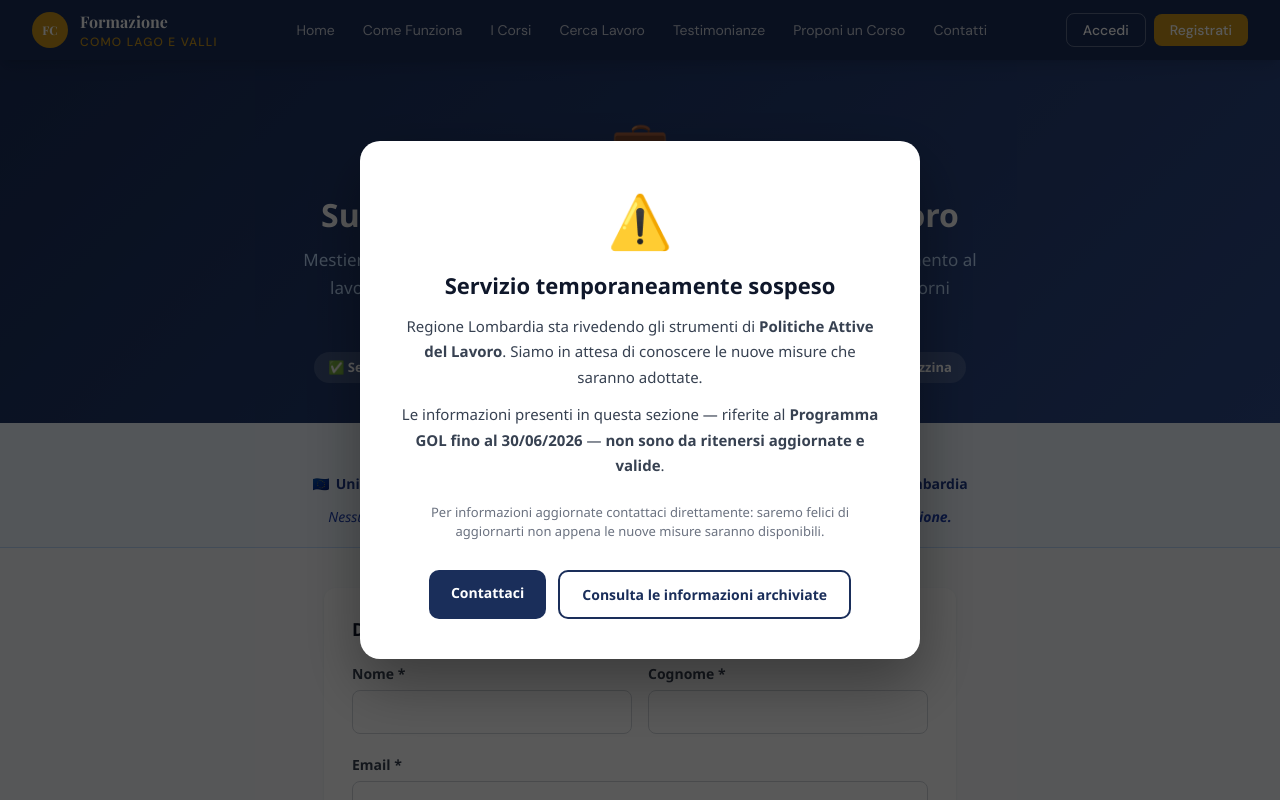
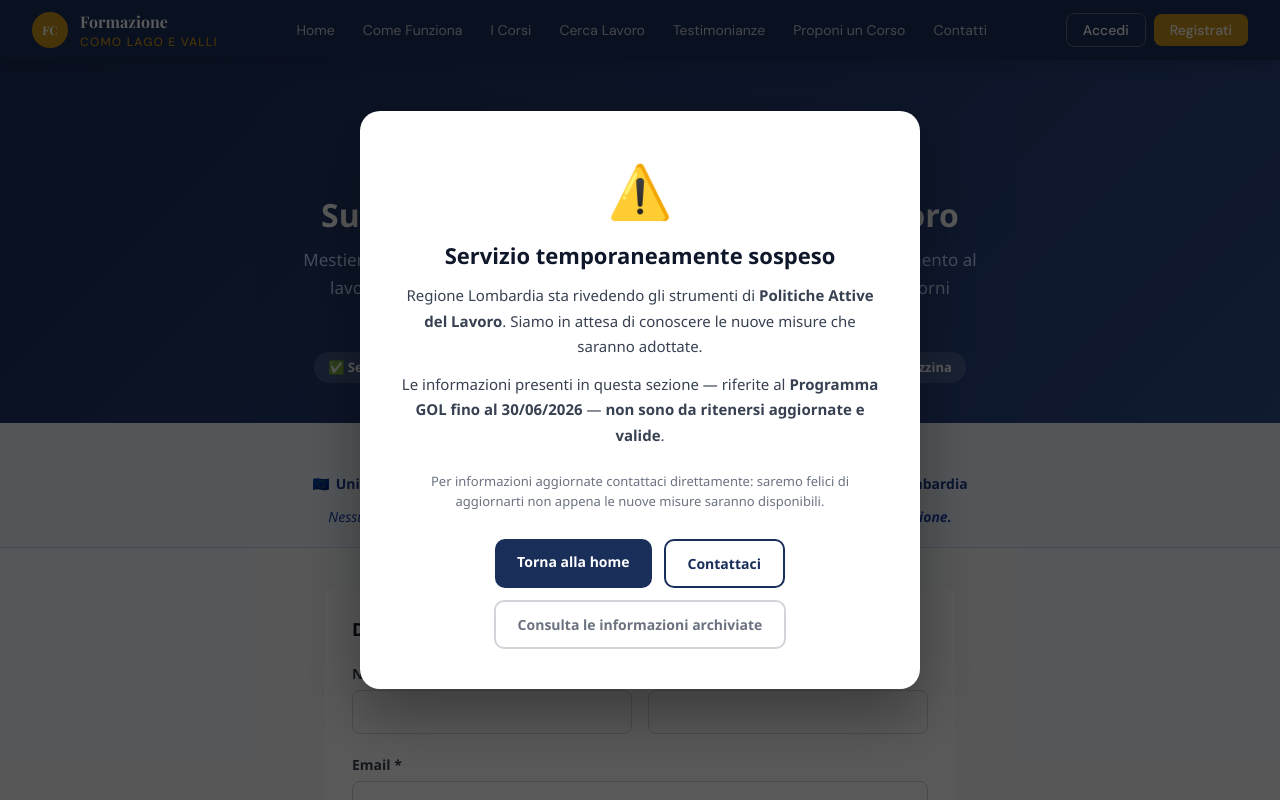
Before and after one commit to Mikiborzi/FormazioneComoLagoValli, a Next.js app: page /servizi-lavoro in a window 1280 px wide. Shown: the top 800 px of the page. Built offline with nearby package versions, Linux system fonts and the light colour scheme; no server answers.

Commit message:
Aggiunge bottone 'Torna alla home' nel popup di sospensione GOL
Co-Authored-By: Claude Sonnet 4.6 <noreply@anthropic.com>

```diff
--- a/app/servizi-lavoro/page.jsx
+++ b/app/servizi-lavoro/page.jsx
@@ -216,10 +216,13 @@ export default function ServiziLavoro() {
               Per informazioni aggiornate contattaci direttamente: saremo felici di aggiornarti non appena le nuove misure saranno disponibili.
             </p>
             <div style={{ display: 'flex', gap: '12px', justifyContent: 'center', flexWrap: 'wrap' }}>
-              <a href="mailto:como@mestierilombardia.it" style={{ padding: '12px 22px', background: '#1a2e5a', color: 'white', borderRadius: '10px', textDecoration: 'none', fontWeight: '700', fontSize: '14px' }}>
+              <a href="/" style={{ padding: '12px 22px', background: '#1a2e5a', color: 'white', borderRadius: '10px', textDecoration: 'none', fontWeight: '700', fontSize: '14px' }}>
+                Torna alla home
+              </a>
+              <a href="mailto:como@mestierilombardia.it" style={{ padding: '12px 22px', background: 'white', color: '#1a2e5a', border: '2px solid #1a2e5a', borderRadius: '10px', textDecoration: 'none', fontWeight: '700', fontSize: '14px' }}>
                 Contattaci
               </a>
-              <button onClick={() => setShowSospensione(false)} style={{ padding: '12px 22px', background: 'white', color: '#1a2e5a', border: '2px solid #1a2e5a', borderRadius: '10px', cursor: 'pointer', fontWeight: '700', fontSize: '14px' }}>
+              <button onClick={() => setShowSospensione(false)} style={{ padding: '12px 22px', background: 'white', color: '#6b7280', border: '2px solid #d1d5db', borderRadius: '10px', cursor: 'pointer', fontWeight: '700', fontSize: '14px' }}>
                 Consulta le informazioni archiviate
               </button>
             </div>
```
